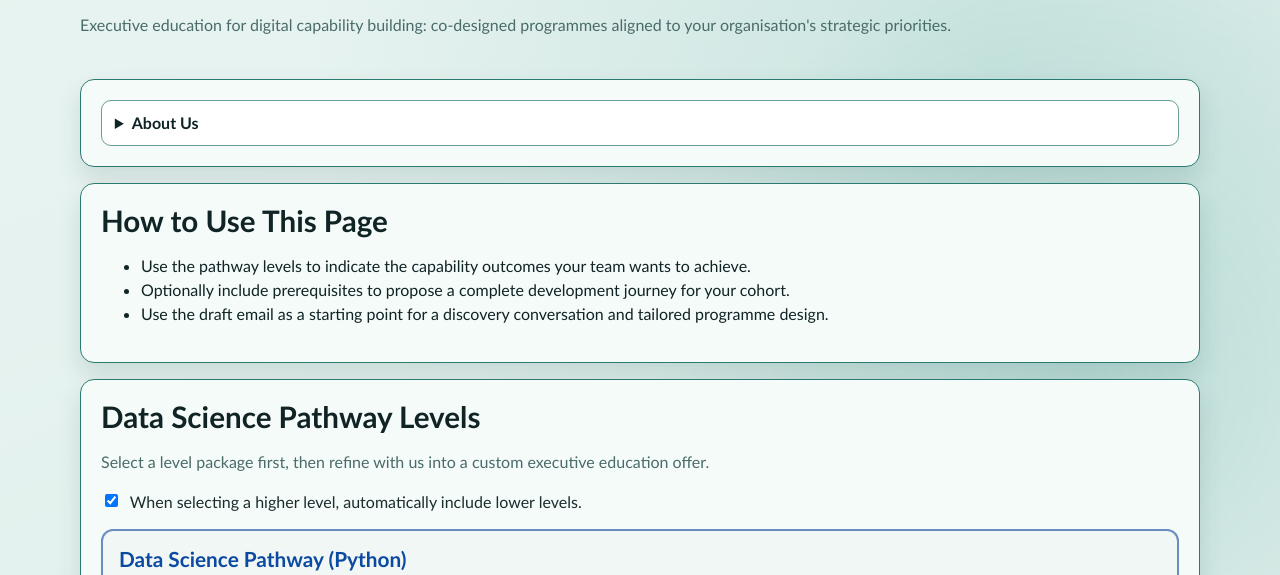
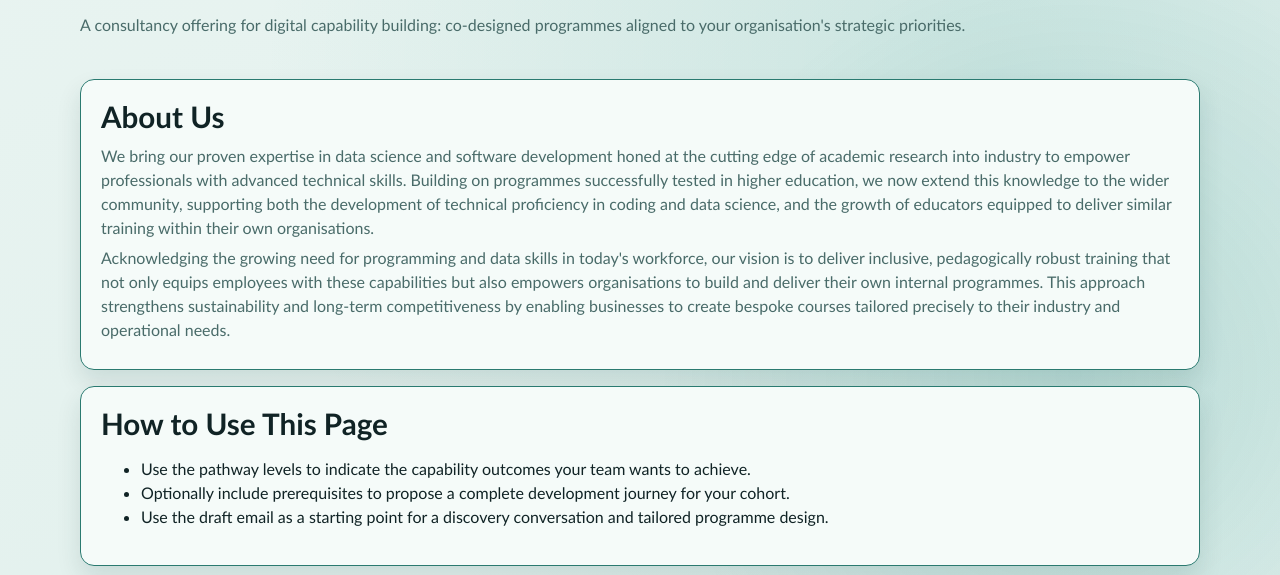
Before and after one commit to coding-for-reproducible-research/technical_skills_offering, a website: page index.html in a window 1280 px wide. Shown: the part 217-792 px from the top of the page. Drawn offline with Linux system fonts and the light colour scheme.

Commit message:
Update website with feedback

```diff
--- a/index.html
+++ b/index.html
@@ -6,7 +6,7 @@
     <title>Digital Skills Acceleator</title>
     <meta
       name="description"
-      content="Executive-style digital skills education design with level-based pathway selection."
+      content="Consultancy offering for digital skills capability building with level-based pathway selection."
     />
     <link rel="stylesheet" href="styles.css" />
   </head>
@@ -19,19 +19,17 @@
       </div>
       <h1>Digital Skills Acceleator</h1>
       <p class="hero-copy">
-        Executive education for digital capability building: co-designed programmes aligned to your organisation's strategic priorities.
+        A consultancy offering for digital capability building: co-designed programmes aligned to your organisation's strategic priorities.
       </p>
     </header>
 
     <main id="mainContent">
       <section class="panel">
-        <details class="about-us">
-          <summary>About Us</summary>
-          <div class="about-us-content">
-            <p>We design and deliver applied digital skills education for professional teams, with a focus on practical adoption and measurable outcomes.</p>
-            <p>Programmes are co-designed with each organisation and can be adapted by role, existing capability, delivery format, and timeline.</p>
-          </div>
-        </details>
+        <h2>About Us</h2>
+        <div class="about-us-content">
+          <p>We bring our proven expertise in data science and software development honed at the cutting edge of academic research into industry to empower professionals with advanced technical skills. Building on programmes successfully tested in higher education, we now extend this knowledge to the wider community, supporting both the development of technical proficiency in coding and data science, and the growth of educators equipped to deliver similar training within their own organisations.</p>
+          <p>Acknowledging the growing need for programming and data skills in today's workforce, our vision is to deliver inclusive, pedagogically robust training that not only equips employees with these capabilities but also empowers organisations to build and deliver their own internal programmes. This approach strengthens sustainability and long-term competitiveness by enabling businesses to create bespoke courses tailored precisely to their industry and operational needs.</p>
+        </div>
       </section>
 
       <section class="panel">
@@ -46,7 +44,7 @@
       <section class="panel" id="pathwaysSection">
         <div class="section-head">
           <h2>Data Science Pathway Levels</h2>
-          <p>Select a level package first, then refine with us into a custom executive education offer.</p>
+          <p>Select a level package first, then refine with us into a custom consultancy offering.</p>
         </div>
         <label class="prereq-toggle">
           <input id="autoIncludePrereqs" type="checkbox" checked />
--- a/main.js
+++ b/main.js
@@ -282,7 +282,7 @@ function buildEmailText() {
   lines.push('');
   lines.push('Hello team,');
   lines.push('');
-  lines.push('We are interested in an executive digital skills programme and would like to start with the following package selections:');
+  lines.push('We are interested in a digital skills consultancy offering and would like to start with the following package selections:');
   lines.push('');
 
   if (selectedPathways.length) {
--- a/styles.css
+++ b/styles.css
@@ -264,19 +264,6 @@ main {
   color: #00635c;
 }
 
-.about-us {
-  border: 1px solid color-mix(in oklab, var(--edge), white 28%);
-  border-radius: 10px;
-  background: #ffffff;
-  padding: 0.65rem 0.8rem;
-}
-
-.about-us summary {
-  cursor: pointer;
-  font-weight: 700;
-  color: var(--ink);
-}
-
 .about-us-content {
   margin-top: 0.65rem;
 }
```
